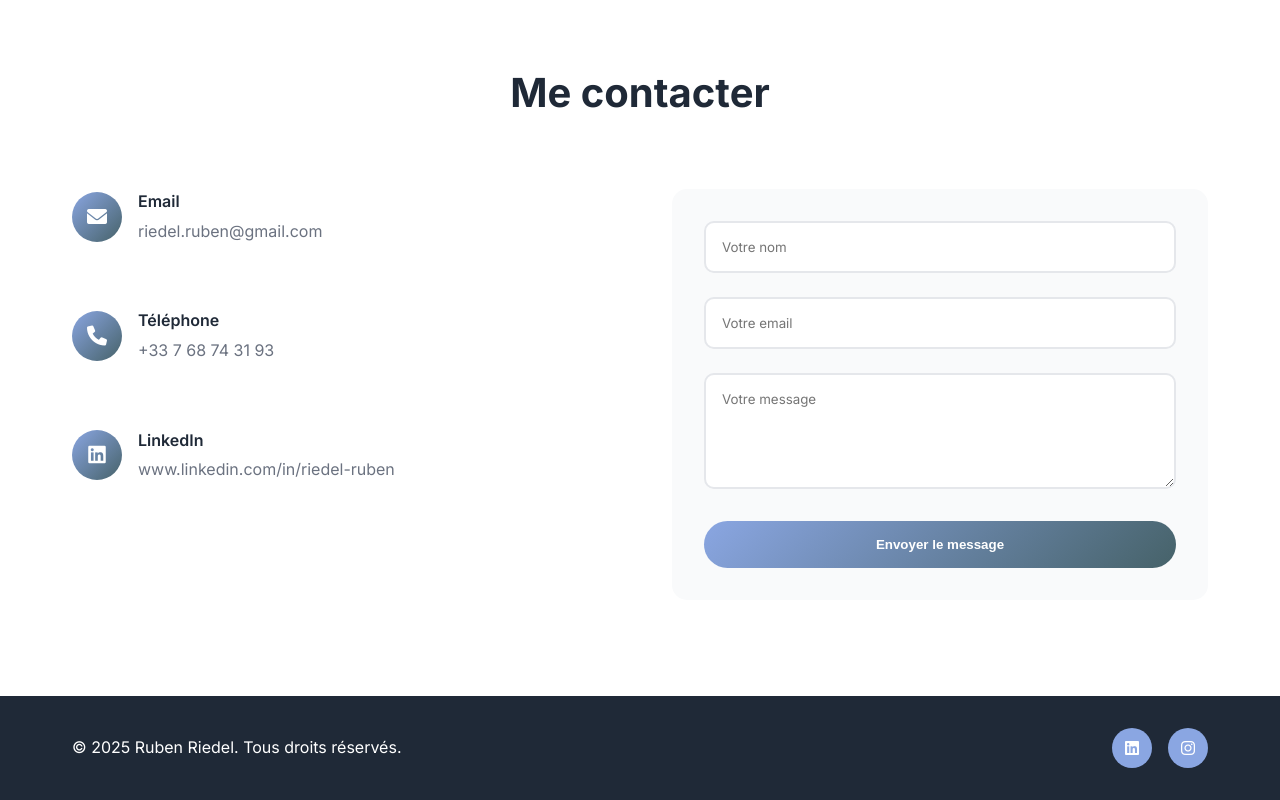
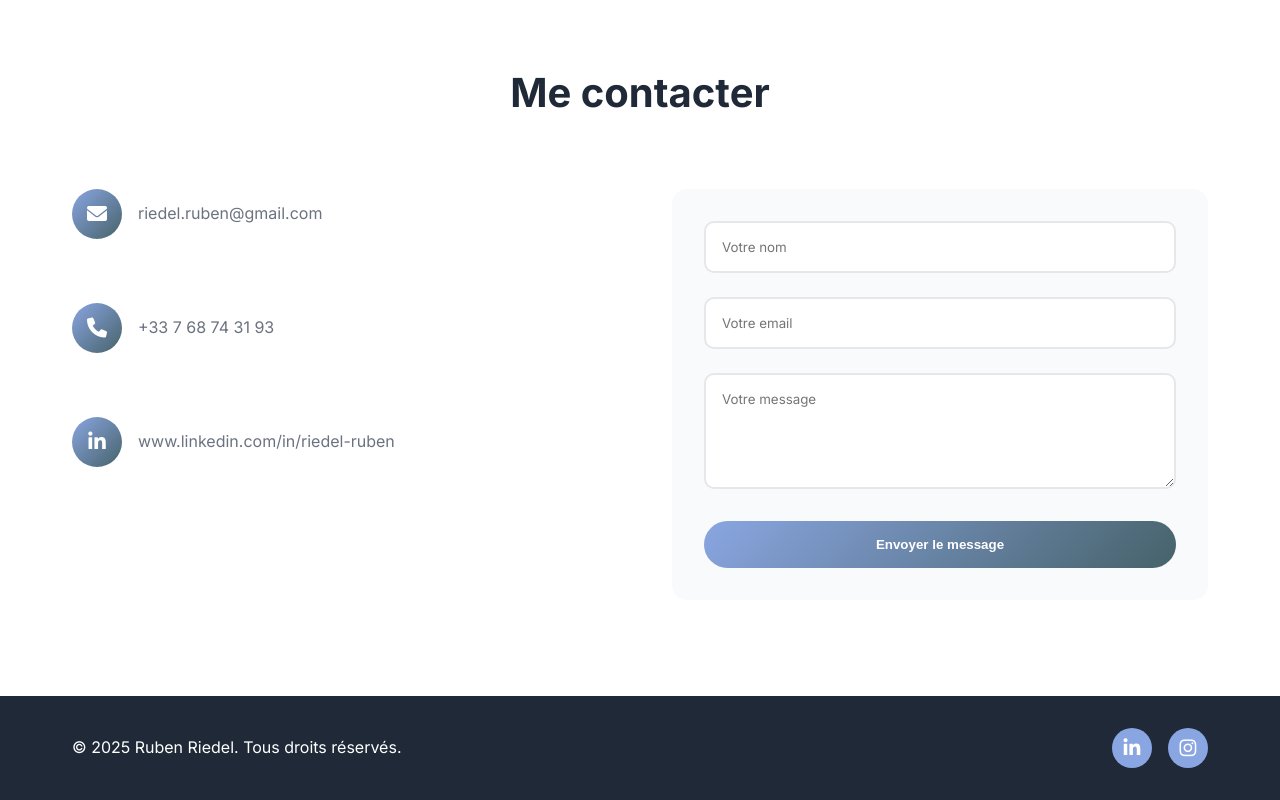
Before and after one commit to ruxdl/Portfolio, a plain HTML site: page index.html in a window 1280 px wide. Shown: the part 3260-4060 px from the top of the page. Drawn offline with Linux system fonts and the light colour scheme.

Commit message:
Restauration des icônes Font Awesome rondes avec liens cliquables

```diff
--- a/index.html
+++ b/index.html
@@ -174,27 +174,24 @@
             <h2 class="section-title">Me contacter</h2>
             <div class="contact-content">
                 <div class="contact-info">
-                    <div class="contact-item">
+                    <a href="mailto:riedel.ruben@gmail.com" class="contact-item contact-link">
                         <i class="fas fa-envelope"></i>
                         <div>
-                            <h3>Email</h3>
                             <p>riedel.ruben@gmail.com</p>
                         </div>
-                    </div>
-                    <div class="contact-item">
+                    </a>
+                    <a href="tel:+33768743193" class="contact-item contact-link">
                         <i class="fas fa-phone"></i>
                         <div>
-                            <h3>Téléphone</h3>
                             <p>+33 7 68 74 31 93</p>
                         </div>
-                    </div>
-                    <div class="contact-item">
-                        <i class="fab fa-linkedin"></i>
+                    </a>
+                    <a href="https://www.linkedin.com/in/riedel-ruben" target="_blank" rel="noopener noreferrer" class="contact-item contact-link">
+                        <i class="fab fa-linkedin-in"></i>
                         <div>
-                            <h3>LinkedIn</h3>
                             <p>www.linkedin.com/in/riedel-ruben</p>
                         </div>
-                    </div>
+                    </a>
                 </div>
                 <form class="contact-form" id="contactForm">
                     <div class="form-group">
@@ -217,7 +214,7 @@
         <div class="container">
             <p>&copy; 2025 Ruben Riedel. Tous droits réservés.</p>
             <div class="social-links">
-                <a href="https://www.linkedin.com/in/riedel-ruben" target="_blank" rel="noopener noreferrer"><i class="fab fa-linkedin"></i></a>
+                <a href="https://www.linkedin.com/in/riedel-ruben" target="_blank" rel="noopener noreferrer"><i class="fab fa-linkedin-in"></i></a>
                 <a href="https://www.instagram.com/ruxdl" target="_blank" rel="noopener noreferrer"><i class="fab fa-instagram"></i></a>
             </div>
         </div>
--- a/styles.css
+++ b/styles.css
@@ -554,21 +554,23 @@ body {
 }
 
 .social-links a {
+    display: inline-flex;
+    align-items: center;
+    justify-content: center;
     width: 40px;
     height: 40px;
     background: var(--primary-color);
-    color: var(--white);
+    color: white;
     border-radius: 50%;
-    display: flex;
-    align-items: center;
-    justify-content: center;
     text-decoration: none;
     transition: all 0.3s ease;
+    font-size: 1.2rem;
 }
 
 .social-links a:hover {
-    transform: translateY(-2px);
-    background: var(--accent-color);
+    background: var(--secondary-color);
+    transform: translateY(-3px);
+    box-shadow: 0 5px 15px rgba(138, 166, 226, 0.3);
 }
 
 /* Modal */
@@ -618,6 +620,65 @@ body {
 
 .close:hover {
     color: var(--text-dark);
+}
+
+/* Styles pour les liens de contact cliquables */
+.contact-link {
+    text-decoration: none;
+    color: inherit;
+    transition: all 0.3s ease;
+    cursor: pointer;
+}
+
+.contact-link:hover {
+    transform: translateY(-5px);
+    box-shadow: 0 10px 25px rgba(138, 166, 226, 0.2);
+}
+
+.contact-link:hover i {
+    transform: scale(1.1);
+}
+
+.contact-link:hover h3 {
+    color: var(--primary-color);
+}
+
+.contact-item i {
+    transition: all 0.3s ease;
+}
+
+/* Styles pour les liens de contact cliquables */
+.contact-link {
+    text-decoration: none;
+    color: inherit;
+    transition: all 0.3s ease;
+    cursor: pointer;
+}
+
+.contact-link:hover {
+    transform: translateY(-5px);
+    box-shadow: 0 10px 25px rgba(138, 166, 226, 0.2);
+}
+
+.contact-link:hover i {
+    transform: scale(1.1);
+}
+
+.contact-link:hover h3 {
+    color: var(--primary-color);
+}
+
+.contact-item i {
+    transition: all 0.3s ease;
+}
+
+/* Amélioration des icônes sociales du footer */
+.footer .fa-linkedin-in {
+    color: white;
+}
+
+.footer .fa-instagram {
+    color: white;
 }
 
 /* Responsive Design */
```
Also changed, not shown: 3 other files.
